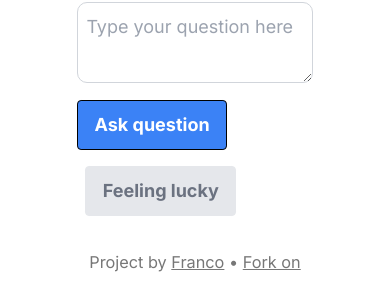
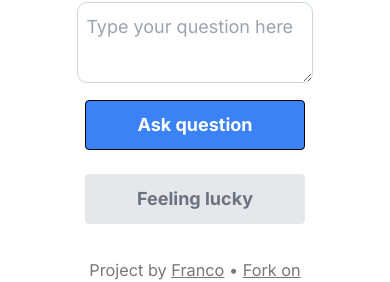
Before and after one commit to francoabaroa/ask, a Next.js app in the folder frontend/: page / in a window 390 px wide. Shown: the part 454-736 px from the top of the page. Built offline with nearby package versions, Linux system fonts and the light colour scheme; no server answers.

Commit message:
Fix buttons on mobile view

```diff
--- a/frontend/pages/components/AskQuestionButton.tsx
+++ b/frontend/pages/components/AskQuestionButton.tsx
@@ -6,7 +6,7 @@ interface AskQuestionButtonProps {
 const AskQuestionButton: React.FC<AskQuestionButtonProps> = ({ onClick, loading }) => {
   return (
     <button
-      className="bg-blue-500 hover:bg-blue-700 text-white font-bold py-2 px-4 rounded"
+      className="w-full md:w-auto mx-2 bg-blue-500 hover:bg-blue-700 text-white font-bold py-2 px-4 rounded mb-2 md:mb-0"
       onClick={onClick}
       disabled={loading}
     >
--- a/frontend/pages/components/FeelingLuckyButton.tsx
+++ b/frontend/pages/components/FeelingLuckyButton.tsx
@@ -6,7 +6,7 @@ interface FeelingLuckyButtonProps {
 const FeelingLuckyButton: React.FC<FeelingLuckyButtonProps> = ({ onClick, loading }) => {
   return (
     <button
-      className="bg-gray-200 hover:bg-gray-300 border-gray-200 text-gray-500 font-bold py-2 px-4 rounded mx-2"
+      className="w-full md:w-auto mx-2 bg-gray-200 hover:bg-gray-300 border-gray-200 text-gray-500 font-bold py-2 px-4 rounded"
       onClick={onClick}
       disabled={loading}
     >
--- a/frontend/pages/index.tsx
+++ b/frontend/pages/index.tsx
@@ -83,7 +83,7 @@ export default function Home() {
           {"Ask a question and AI'll answer it in real-time:"}
         </p>
         <QuestionInput clearAnswer={handleClearAnswer} clearLuckyQuestion={handleClearFeelingLucky} feelingLuckyQuestion={feelingLuckyQuestion} onQuestionChange={handleQuestionChange} />
-        <div className="justify-center items-center">
+        <div className="flex flex-wrap justify-center">
           <AskQuestionButton loading={loading} onClick={handleAskQuestionClick} />
           <FeelingLuckyButton loading={loading} onClick={handleFeelingLucky} />
         </div>
```
